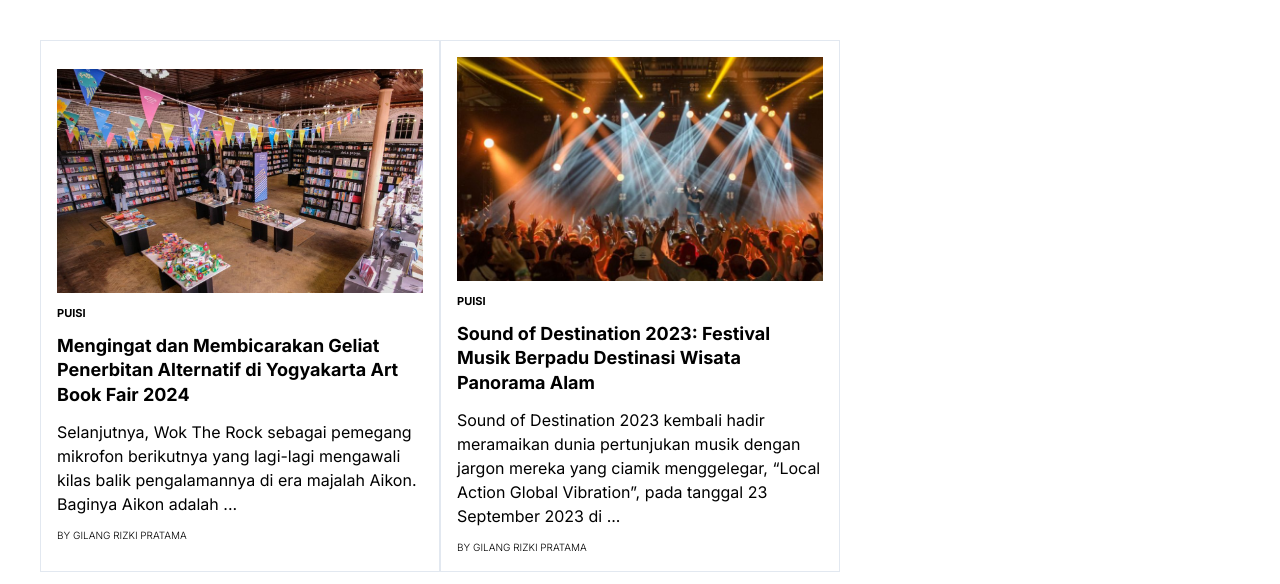
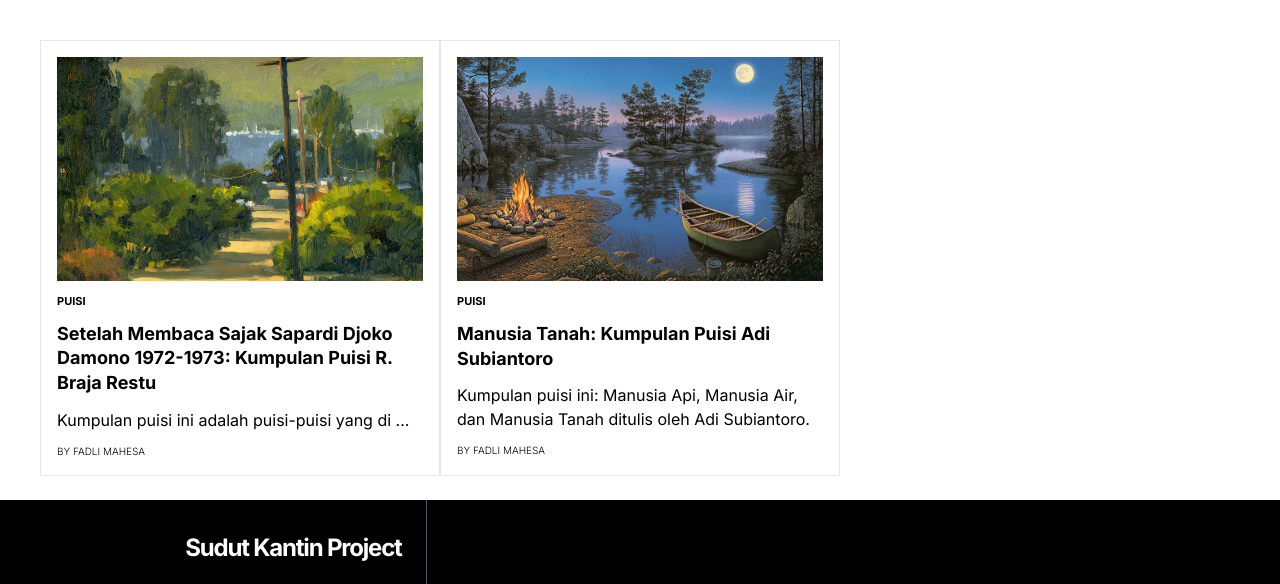
Before and after one commit to fxdlemhxsa/kuis-pti-2024, a plain HTML site: page puisi.html in a window 1280 px wide. Shown: the part 216-800 px from the top of the page. Drawn offline with nearby package versions, Linux system fonts and the light colour scheme.

Commit message:
feat : all done

```diff
--- a/puisi.html
+++ b/puisi.html
@@ -100,26 +100,26 @@
         </div>
         <div class="grid grid-cols-3">
             <div class="border border-slate-200 flex flex-col gap-3 justify-center p-4">
-                <a href="./artikel_1.html">
-                    <div class="w-full h-56 self-center bg-cover" style="background-image: url('./assets/images/artikel_1.jpg');"></div>
+                <a href="./puisi_1.html">
+                    <div class="w-full h-56 self-center bg-cover" style="background-image: url('./assets/images/puisi_1.jpg');"></div>
                 </a>
                 <span class="text-[11px] font-bold uppercase">Puisi</span>
                 <h2 class="text-lg font-bold text-wrap leading-snug hover:text-blue-800 transition-all duration-300">
-                    <a href="./artikel_1.html">Mengingat dan Membicarakan Geliat Penerbitan Alternatif di Yogyakarta Art Book Fair 2024</a>
+                    <a href="./puisi_1.html">Setelah Membaca Sajak Sapardi Djoko Damono 1972-1973: Kumpulan Puisi R. Braja Restu</a>
                 </h2>
-                <p class="text-base text-wrap">Selanjutnya, Wok The Rock sebagai pemegang mikrofon berikutnya yang lagi-lagi mengawali kilas balik pengalamannya di era majalah Aikon. Baginya Aikon adalah ...</p>
-                <p class="text-[10px] font-light">BY GILANG RIZKI PRATAMA</p>
+                <p class="text-base text-wrap">Kumpulan puisi ini adalah puisi-puisi yang di ...</p>
+                <p class="text-[10px] font-light">BY FADLI MAHESA</p>
             </div>
             <div class="border border-slate-200 flex flex-col gap-3 justify-center p-4">
-                <a href="./artikel_2.html">
-                    <div class="w-full h-56 self-center bg-cover" style="background-image: url('./assets/images/artikel_2.jpg');"></div>
+                <a href="./puisi_2.html">
+                    <div class="w-full h-56 self-center bg-cover" style="background-image: url('./assets/images/puisi_2.jpg');"></div>
                 </a>
                 <span class="text-[11px] font-bold uppercase">Puisi</span>
                 <h2 class="text-lg font-bold text-wrap leading-snug hover:text-blue-800 transition-all duration-300">
-                    <a href="./artikel_2.html">Sound of Destination 2023: Festival Musik Berpadu Destinasi Wisata Panorama Alam</a>
+                    <a href="./puisi_2.html">Manusia Tanah: Kumpulan Puisi Adi Subiantoro</a>
                 </h2>
-                <p class="text-base text-wrap">Sound of Destination 2023 kembali hadir meramaikan dunia pertunjukan musik dengan jargon mereka yang ciamik menggelegar, “Local Action Global Vibration”, pada tanggal 23 September 2023 di ...</p>
-                <p class="text-[10px] font-light">BY GILANG RIZKI PRATAMA</p>
+                <p class="text-base text-wrap">Kumpulan puisi ini: Manusia Api, Manusia Air, dan Manusia Tanah ditulis oleh Adi Subiantoro.</p>
+                <p class="text-[10px] font-light">BY FADLI MAHESA</p>
             </div>
         </div>
     </main>
```
Also changed, not shown: artikel.html (+2 -2 lines), cerpen.html (+5 -5 lines).
